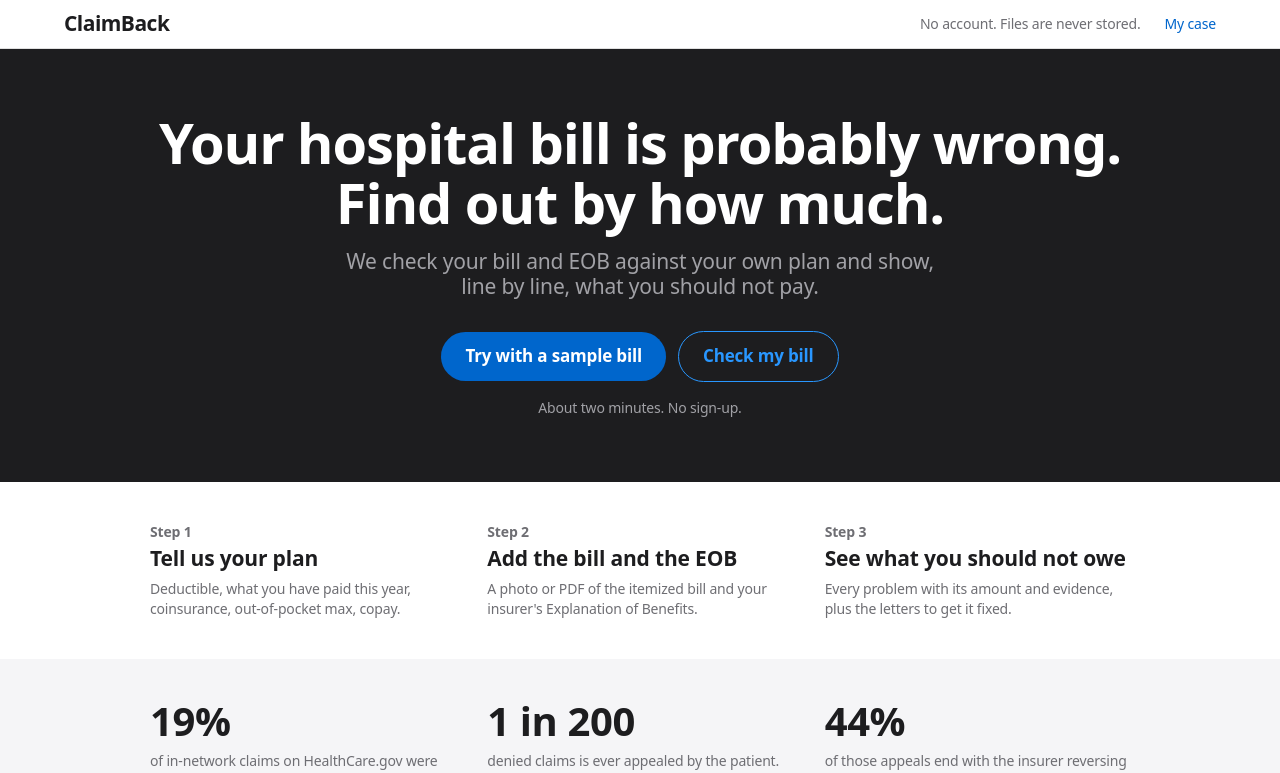
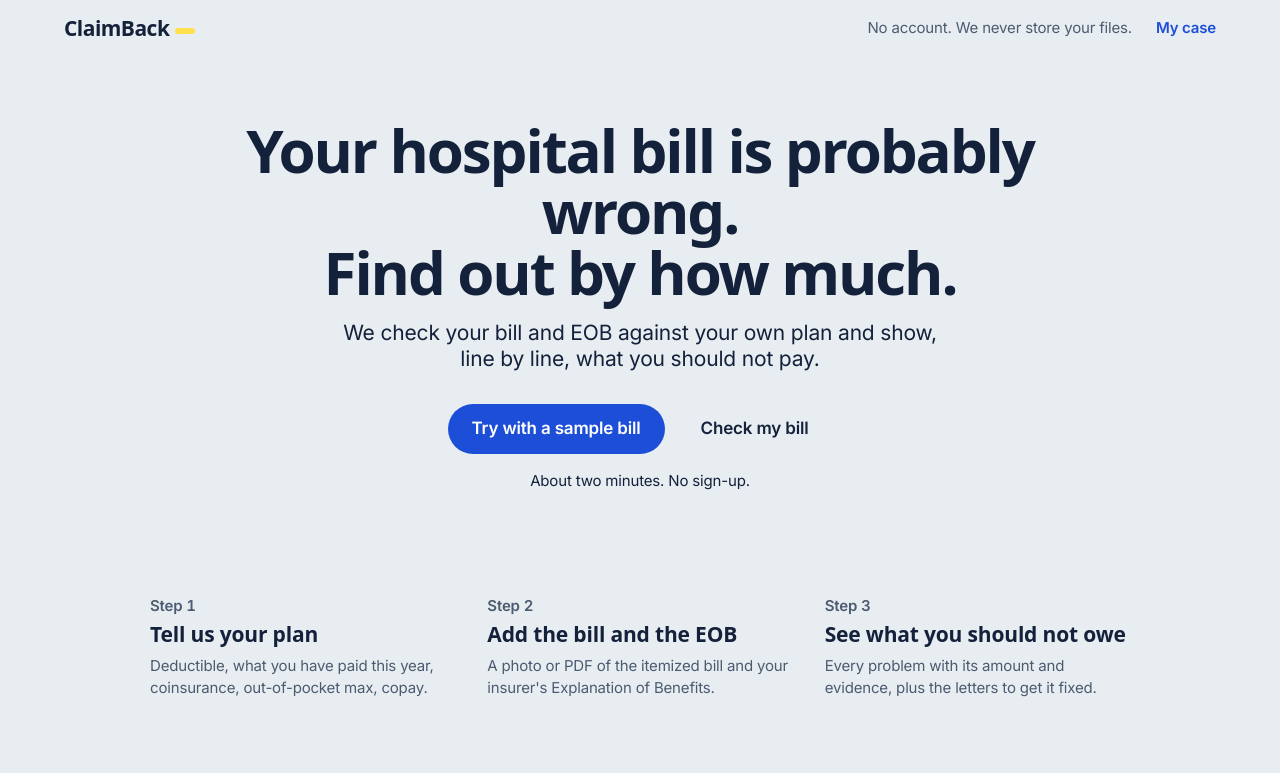
Before and after one commit to aemkls/businesscup-aurum, a Next.js app: page / in a window 1280 px wide. Shown: the top 773 px of the page. Built offline with nearby package versions, Linux system fonts and the light colour scheme.

Commit message:
Audit-on-paper design tokens: desk and paper, marker and pen, Bricolage, Inter, Plex Mono, Caveat

```diff
--- a/app/globals.css
+++ b/app/globals.css
@@ -1,63 +1,65 @@
 @import "tailwindcss";
 
 /*
- * Design tokens from docs/DESIGN.md. One action color (primary), no shadows,
- * no gradients. flag/ok are status colors and always come with a word.
+ * Design tokens from docs/DESIGN.md ("audit on paper"). The page is a cool
+ * desk, documents are white paper. Marker yellow and red pen exist only to
+ * mark problems on paper, and always come with a word.
  */
 @theme {
-  --color-primary: #0066cc;
-  --color-primary-focus: #0071e3;
-  --color-primary-on-dark: #2997ff;
-  --color-ink: #1d1d1f;
-  --color-ink-muted: #6e6e73;
-  --color-canvas: #ffffff;
-  --color-parchment: #f5f5f7;
-  --color-tile-dark: #1d1d1f;
-  --color-on-dark: #ffffff;
-  --color-on-dark-muted: #a1a1a6;
-  --color-hairline: #e0e0e0;
-  --color-flag: #b25000;
-  --color-flag-soft: #fff4e5;
+  --color-desk: #e8edf2;
+  --color-desk-deep: #d7dfe8;
+  --color-paper: #ffffff;
+  --color-bill-text: #1f2a37;
+  --color-ink: #13213a;
+  --color-ink-muted: #4b5b70;
+  --color-rule: #cfd8e3;
+  --color-marker: #ffe14d;
+  --color-pen: #c8322b;
+  --color-action: #1d4ed8;
+  --color-action-hover: #1e40af;
   --color-ok: #1d7a46;
 
-  --font-sans: system-ui, -apple-system, BlinkMacSystemFont, "Inter Variable", "Inter", "Segoe UI",
-    sans-serif;
+  --font-sans: "Inter Variable", "Inter", system-ui, -apple-system, "Segoe UI", sans-serif;
+  --font-display: "Bricolage Grotesque Variable", "Inter Variable", system-ui, sans-serif;
+  --font-mono: "IBM Plex Mono", ui-monospace, "SFMono-Regular", Menlo, monospace;
+  --font-hand: "Caveat", "Bradley Hand", cursive;
 
   /* Type scale: role / size / line-height / letter-spacing. */
-  --text-hero-number: 80px;
+  --text-hero-number: 72px;
   --text-hero-number--line-height: 1;
   --text-hero-number--letter-spacing: -0.03em;
-  --text-hero: 56px;
-  --text-hero--line-height: 1.07;
-  --text-hero--letter-spacing: -0.02em;
+  --text-hero: 60px;
+  --text-hero--line-height: 1.02;
+  --text-hero--letter-spacing: -0.035em;
   --text-section: 40px;
-  --text-section--line-height: 1.1;
-  --text-section--letter-spacing: -0.01em;
-  --text-lead: 24px;
-  --text-lead--line-height: 1.35;
+  --text-section--line-height: 1.08;
+  --text-section--letter-spacing: -0.025em;
+  --text-lead: 21px;
+  --text-lead--line-height: 1.45;
   --text-tagline: 21px;
-  --text-tagline--line-height: 1.2;
+  --text-tagline--line-height: 1.25;
   --text-body: 17px;
-  --text-body--line-height: 1.47;
-  --text-body--letter-spacing: -0.01em;
-  --text-caption: 14px;
-  --text-caption--line-height: 1.43;
-  --text-fine: 12px;
-  --text-fine--line-height: 1.3;
+  --text-body--line-height: 1.5;
+  --text-caption: 15px;
+  --text-caption--line-height: 1.45;
+  --text-fine: 13px;
+  --text-fine--line-height: 1.4;
+  --text-note: 22px;
+  --text-note--line-height: 1.05;
 
   /* Mobile sizes for the large roles. */
   --text-hero-number-sm: 48px;
   --text-hero-number-sm--line-height: 1;
   --text-hero-number-sm--letter-spacing: -0.03em;
-  --text-hero-sm: 34px;
-  --text-hero-sm--line-height: 1.1;
-  --text-hero-sm--letter-spacing: -0.02em;
-  --text-section-sm: 28px;
-  --text-section-sm--line-height: 1.15;
-  --text-section-sm--letter-spacing: -0.01em;
+  --text-hero-sm: 40px;
+  --text-hero-sm--line-height: 1.04;
+  --text-hero-sm--letter-spacing: -0.035em;
+  --text-section-sm: 30px;
+  --text-section-sm--line-height: 1.1;
+  --text-section-sm--letter-spacing: -0.025em;
 
   --radius-control: 8px;
-  --radius-card: 18px;
+  --radius-card: 14px;
 }
 
 html {
@@ -65,7 +67,7 @@ html {
 }
 
 body {
-  background: var(--color-canvas);
+  background: var(--color-desk);
   color: var(--color-ink);
   font-family: var(--font-sans);
   font-size: 17px;
@@ -79,12 +81,18 @@ body {
   font-variant-numeric: tabular-nums;
 }
 
+h1,
+h2,
+.display {
+  font-family: var(--font-display);
+}
+
 :focus-visible {
-  outline: 2px solid var(--color-primary-focus);
+  outline: 2px solid var(--color-action);
   outline-offset: 2px;
 }
 
-/* Pressed buttons shrink slightly; nothing else moves. */
+/* Pressed buttons shrink slightly: a reaction to the user, not decoration. */
 .press {
   transition: transform 150ms ease;
 }
@@ -92,23 +100,118 @@ body {
   transform: scale(0.97);
 }
 
-/* Section entry: a short fade and rise. */
-@keyframes rise {
+/*
+ * Paper. A white sheet lying on the desk. drop-shadow (not box-shadow) so
+ * the shadow follows the torn, zigzag bottom edge.
+ */
+.paper {
+  background: var(--color-paper);
+  color: var(--color-bill-text);
+}
+.paper-shadow {
+  filter: drop-shadow(0 1px 1px rgb(19 33 58 / 0.08)) drop-shadow(0 10px 24px rgb(19 33 58 / 0.1));
+}
+.paper-torn {
+  position: relative;
+  margin-bottom: 10px;
+}
+.paper-torn::after {
+  content: "";
+  position: absolute;
+  left: 0;
+  right: 0;
+  bottom: -10px;
+  height: 10px;
+  background:
+    linear-gradient(135deg, var(--color-paper) 5px, transparent 0) 0 0 / 10px 10px repeat-x,
+    linear-gradient(225deg, var(--color-paper) 5px, transparent 0) 0 0 / 10px 10px repeat-x;
+}
+
+/*
+ * The audit scene. Every mark is drawn in its final state by default and
+ * animated from "not there yet" once, with its own delay (--d). With reduced
+ * motion the animations are off, so the final state shows at once.
+ */
+.mark-marker {
+  animation: marker-wipe 380ms cubic-bezier(0.3, 0.7, 0.4, 1) var(--d, 0ms) both;
+}
+.mark-stroke {
+  stroke-dasharray: 1;
+  stroke-dashoffset: 0;
+  animation: pen-draw 420ms ease-out var(--d, 0ms) both;
+}
+.mark-write {
+  animation: pen-write 520ms steps(14, end) var(--d, 0ms) both;
+}
+/* A pen line through wrapped text: drawn on every line fragment. */
+.pen-strike {
+  background-image: linear-gradient(var(--color-pen), var(--color-pen));
+  background-repeat: no-repeat;
+  background-position: 0 58%;
+  background-size: 100% 2px;
+  -webkit-box-decoration-break: clone;
+  box-decoration-break: clone;
+  animation: pen-strike 420ms ease-out var(--d, 0ms) both;
+}
+.mark-stamp {
+  animation: stamp 320ms cubic-bezier(0.2, 1.4, 0.4, 1) both;
+}
+
+@keyframes marker-wipe {
+  from {
+    clip-path: inset(0 100% 0 0);
+  }
+  to {
+    clip-path: inset(0 0 0 0);
+  }
+}
+@keyframes pen-draw {
+  /* opacity hides the round cap, which shows as a dot on a zero-length dash */
+  from {
+    stroke-dashoffset: 1;
+    opacity: 0;
+  }
+  4% {
+    opacity: 1;
+  }
+  to {
+    stroke-dashoffset: 0;
+    opacity: 1;
+  }
+}
+@keyframes pen-write {
+  from {
+    clip-path: inset(-20% 100% -20% 0);
+  }
+  to {
+    clip-path: inset(-20% -5% -20% 0);
+  }
+}
+@keyframes pen-strike {
+  from {
+    background-size: 0% 2px;
+  }
+  to {
+    background-size: 100% 2px;
+  }
+}
+@keyframes stamp {
   from {
     opacity: 0;
-    transform: translateY(12px);
+    transform: rotate(-8deg) scale(1.6);
   }
   to {
-    opacity: 1;
-    transform: none;
+    opacity: 0.92;
+    transform: rotate(-8deg) scale(1);
   }
-}
-.rise {
-  animation: rise 250ms ease-out both;
 }
 
 @media (prefers-reduced-motion: reduce) {
-  .rise {
+  .mark-marker,
+  .mark-stroke,
+  .pen-strike,
+  .mark-write,
+  .mark-stamp {
     animation: none;
   }
   .press {
--- a/app/layout.tsx
+++ b/app/layout.tsx
@@ -1,4 +1,8 @@
 import "@fontsource-variable/inter";
+import "@fontsource-variable/bricolage-grotesque";
+import "@fontsource/ibm-plex-mono/400.css";
+import "@fontsource/ibm-plex-mono/600.css";
+import "@fontsource/caveat/500.css";
 import type { Metadata, Viewport } from "next";
 import Link from "next/link";
 import "./globals.css";
@@ -6,34 +10,43 @@ import "./globals.css";
 export const metadata: Metadata = {
   title: "ClaimBack: check your medical bill against your insurance",
   description:
-    "Upload a medical bill and your EOB. ClaimBack checks them against your plan, finds what you should not owe and writes the dispute for you.",
+    "Add your plan and your hospital bill. ClaimBack checks every line against your insurance, marks what you likely don't owe and writes the letters to fix it.",
 };
 
-export const viewport: Viewport = { width: "device-width", initialScale: 1 };
+export const viewport: Viewport = { width: "device-width", initialScale: 1, themeColor: "#e8edf2" };
 
 export default function RootLayout({ children }: LayoutProps<"/">) {
   return (
     <html lang="en" className="h-full">
-      <body className="flex min-h-full flex-col">
-        <header className="no-print border-b border-hairline bg-canvas/95">
-          <div className="mx-auto flex h-12 w-full max-w-[1200px] items-center justify-between px-4 sm:px-6">
-            <Link href="/" className="text-tagline font-semibold tracking-tight">
+      <body className="flex min-h-full flex-col overflow-x-hidden">
+        <header className="no-print">
+          <div className="mx-auto flex h-14 w-full max-w-[1200px] items-center justify-between px-4 sm:px-6">
+            <Link
+              href="/"
+              className="display flex items-baseline gap-1.5 text-tagline font-bold tracking-tight text-ink"
+            >
               ClaimBack
+              <span
+                aria-hidden="true"
+                className="inline-block h-1.5 w-5 -translate-y-0.5 rounded-sm bg-marker"
+              />
             </Link>
             <nav className="flex items-center gap-6 text-caption">
-              <span className="hidden text-ink-muted sm:inline">No account. Files are never stored.</span>
-              <Link href="/case" className="text-primary hover:underline">
+              <span className="hidden text-ink-muted sm:inline">
+                No account. We never store your files.
+              </span>
+              <Link href="/case" className="font-semibold text-action hover:underline">
                 My case
               </Link>
             </nav>
           </div>
         </header>
         <main className="flex flex-1 flex-col">{children}</main>
-        <footer className="no-print bg-parchment px-4 py-6 sm:px-6">
-          <p className="mx-auto max-w-[980px] text-fine text-ink-muted">
+        <footer className="no-print border-t border-rule px-4 py-8 sm:px-6">
+          <p className="mx-auto max-w-[1200px] text-fine text-ink-muted">
             ClaimBack is software, not a law firm or a medical provider. It does not give legal or
-            medical advice. Findings are potential issues for you to verify with your provider and
-            insurer. All sample documents are invented.
+            medical advice. Each finding is something to check with your provider and insurer. All
+            sample documents are made up.
           </p>
         </footer>
       </body>
--- a/components/ui.tsx
+++ b/components/ui.tsx
@@ -3,17 +3,15 @@ import type { ComponentProps, ReactNode } from "react";
 
 /**
  * Small building blocks from docs/DESIGN.md, so every screen uses the same
- * buttons, bands, cards and chips instead of one-off class lists.
+ * buttons, sections, paper and chips instead of one-off class lists.
  */
 
 const BUTTON =
   "press inline-flex items-center justify-center gap-2 rounded-full px-6 py-3 text-body font-semibold disabled:cursor-not-allowed disabled:opacity-50";
 
 const VARIANTS = {
-  primary: "bg-primary text-white hover:bg-primary-focus",
-  secondary: "border border-primary text-primary hover:bg-primary/5",
-  /** Secondary button on a dark band. */
-  secondaryOnDark: "border border-primary-on-dark text-primary-on-dark hover:bg-white/5",
+  primary: "bg-action text-white hover:bg-action-hover",
+  secondary: "border border-action bg-paper/60 text-action hover:bg-paper",
 } as const;
 
 type Variant = keyof typeof VARIANTS;
@@ -34,38 +32,29 @@ export function ButtonLink({
   return <Link {...props} className={`${BUTTON} ${VARIANTS[variant]} ${className}`} />;
 }
 
-/** A plain text action: Action Blue, underline on hover/focus only. */
+/** A plain text action in the action color, underlined on hover. */
 export function TextButton({ className = "", ...props }: ComponentProps<"button">) {
   return (
     <button
       type="button"
       {...props}
-      className={`text-caption text-primary hover:underline disabled:opacity-50 ${className}`}
+      className={`text-caption font-semibold text-action hover:underline disabled:opacity-50 ${className}`}
     />
   );
 }
 
-const TONES = {
-  light: "bg-canvas text-ink",
-  parchment: "bg-parchment text-ink",
-  dark: "bg-tile-dark text-on-dark",
-} as const;
-
-/** A full-width section; light and dark bands alternate instead of borders. */
-export function Band({
-  tone = "light",
+/** A page section on the desk. 980px for reading, 1200px for wide layouts. */
+export function Section({
   wide = false,
   className = "",
   children,
 }: {
-  tone?: keyof typeof TONES;
-  /** 1200px for tables, 980px for reading. */
   wide?: boolean;
   className?: string;
   children: ReactNode;
 }) {
   return (
-    <section className={`${TONES[tone]} px-4 py-12 sm:px-6 md:py-20 ${className}`}>
+    <section className={`px-4 py-10 sm:px-6 md:py-16 ${className}`}>
       <div className={`mx-auto w-full ${wide ? "max-w-[1200px]" : "max-w-[980px]"}`}>
         {children}
       </div>
@@ -73,18 +62,30 @@ export function Band({
   );
 }
 
-export function Card({ className = "", children }: { className?: string; children: ReactNode }) {
+/**
+ * A sheet of paper on the desk. On phones it runs edge to edge, like a
+ * document held in the hand; from sm up it is a sheet with a shadow.
+ */
+export function Paper({
+  torn = false,
+  className = "",
+  children,
+}: {
+  torn?: boolean;
+  className?: string;
+  children: ReactNode;
+}) {
   return (
-    <div className={`rounded-[18px] border border-hairline bg-canvas p-6 ${className}`}>
-      {children}
+    <div className={`paper-shadow -mx-4 sm:mx-0 ${className}`}>
+      <div className={`paper sm:rounded-[4px] ${torn ? "paper-torn" : ""}`}>{children}</div>
     </div>
   );
 }
 
 const CHIPS = {
-  neutral: "bg-parchment text-ink-muted",
-  flag: "bg-flag-soft text-flag",
-  ok: "bg-parchment text-ok",
+  neutral: "bg-desk text-ink-muted",
+  marker: "bg-marker text-bill-text",
+  ok: "bg-desk text-ok",
 } as const;
 
 /** A status word. Status colors are never used without a word. */
@@ -104,15 +105,25 @@ export function Chip({
   );
 }
 
-/** A labeled pill input with an optional unit ($, %). */
+/** A pill input on paper. */
 export const INPUT =
-  "money h-11 w-full rounded-full border border-hairline bg-parchment px-4 text-body outline-none focus:border-primary-focus focus:ring-2 focus:ring-primary-focus/30";
+  "money h-11 w-full rounded-full border border-rule bg-paper px-4 font-mono text-body text-bill-text outline-none focus:border-action focus:ring-2 focus:ring-action/25";
 
 export function ErrorNote({ children }: { children: ReactNode }) {
   return (
-    <div role="alert" className="rounded-[18px] bg-flag-soft px-5 py-4 text-caption text-ink">
-      <span className="font-semibold text-flag">Problem: </span>
+    <div
+      role="alert"
+      className="rounded-[14px] border-l-4 border-pen bg-paper px-5 py-4 text-caption text-ink"
+    >
+      <span className="font-semibold text-pen">Problem: </span>
       {children}
     </div>
   );
 }
+
+/** A short handwritten note in red pen. Only used on paper. */
+export function PenNote({ children, className = "" }: { children: ReactNode; className?: string }) {
+  return (
+    <span className={`font-hand text-note font-medium text-pen ${className}`}>{children}</span>
+  );
+}
--- a/package.json
+++ b/package.json
@@ -11,7 +11,10 @@
     "typecheck": "tsc --noEmit"
   },
   "dependencies": {
+    "@fontsource-variable/bricolage-grotesque": "^5.3.0",
     "@fontsource-variable/inter": "^5.3.0",
+    "@fontsource/caveat": "^5.3.0",
+    "@fontsource/ibm-plex-mono": "^5.3.0",
     "@google/genai": "^3.3.0",
     "next": "16.4.6",
     "react": "19.3.0",
```
Also changed, not shown: 1 other file (tests, documents, lock files or other folders).
